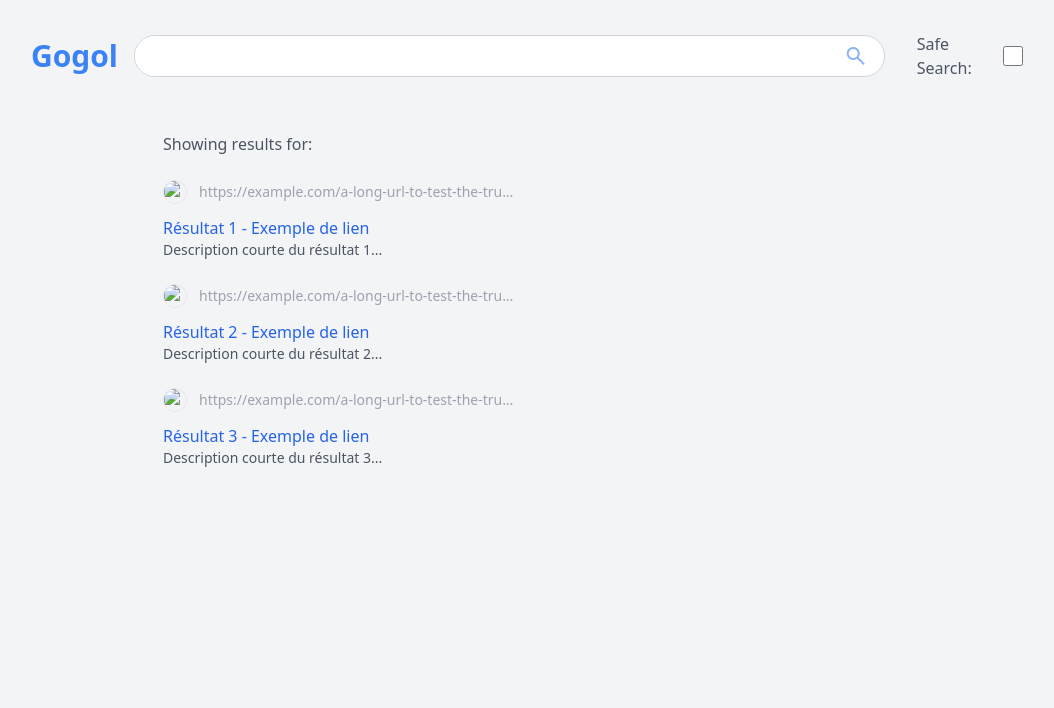
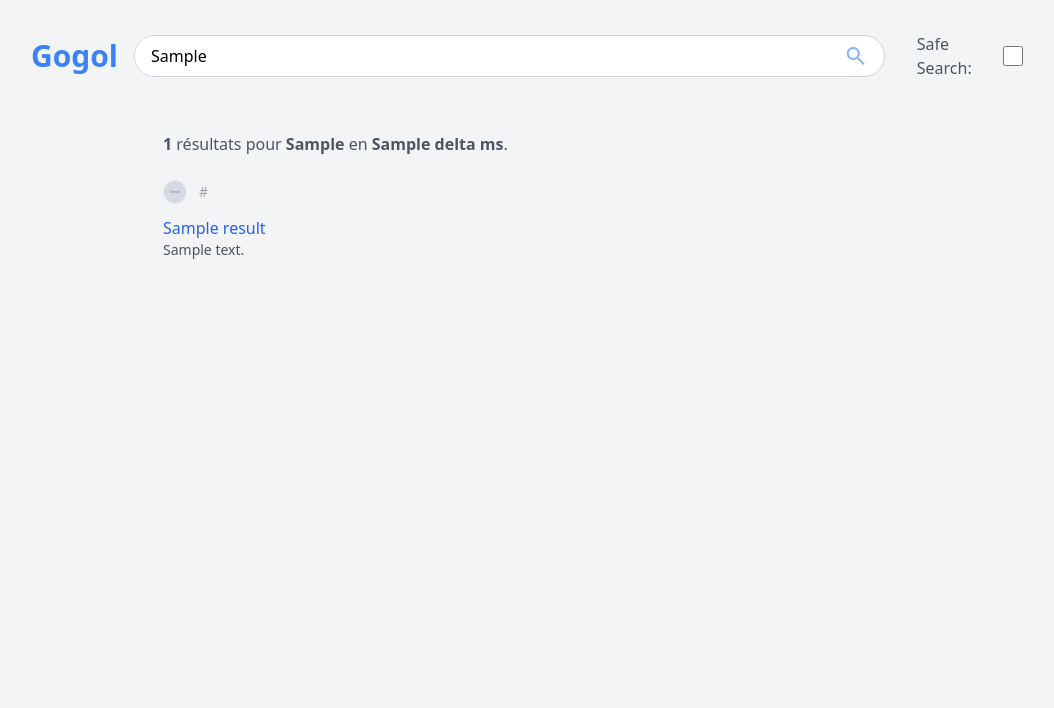
Before and after one commit to GogolSearch/gogol-server, a Flask app: template templates/search/search.html in a window 1280 px wide. Shown: the top 708 px of the page, without its empty margins (113-1167 px from the left). Run offline with Flask 3, Linux system fonts and the light colour scheme; the template is opened without the code that fills it: most values are stand-ins (such as "Sample title", 1, 10 or a date in 2020); grey boxes marked "Sample" are stand-in pictures; parts of the project's set-up code (start-up, migrations or seed data) failed here and were passed over; some libraries are stand-ins or nearby versions.

Commit message:
feat: ajout de la page search

```diff
--- a/templates/search/search.html
+++ b/templates/search/search.html
@@ -34,6 +34,7 @@
                         onfocus="searchBarFocusHandler(event)"
                         oninput="debouncedSearch(event)"
                         onkeydown="handleEnterKey(event)"
+                        value="{{cleaned_query}}"
                 >
                 <!-- Clear input icon -->
                 <button onclick="clearInput()" id="clear-icon" class="hidden">
@@ -68,50 +69,30 @@
 
 <!-- Search Results with padding adjustment -->
 <div id="search-results" class="mt-8 px-4 sm:px-5 max-w-3xl mx-auto">
-    <p class="text-gray-600">Showing results for: <strong id="query-display"></strong></p>
-    <ul id="results-list" class="mt-6 space-y-6"> <!-- Increased spacing between results -->
-        <li class="space-y-3"> <!-- Increased space within each result -->
+    <p class="text-gray-600"><strong>{{results |count}}</strong> résultats pour <strong id="query-display">{{cleaned_query}}</strong> en <strong>{{delta}} ms</strong>.</p>
+    <ul id="results-list" class="mt-6 space-y-6">
+        {% for result in results %}
+        <li class="space-y-3">
             <!-- Icon and URL above the title and description -->
             <div class="flex items-center space-x-3">
-                <!-- Custom Icon for the result (replace with actual image URL) -->
-                <img src="https://en.wikipedia.org/favicon.ico" alt="Result Icon" class="w-6 h-6 border-thin border rounded-full"> <!-- Adjust size of icon -->
-                <!-- Non-clickable URL for the result in gray and smaller, with truncation -->
-                <span class="text-gray-400 text-sm max-w-xs truncate" title="https://example.com/a-long-url-to-test-the-truncation-effect-when-the-url-is-too-long-to-fit-in-the-available-space">https://example.com/a-long-url-to-test-the-truncation-effect-when-the-url-is-too-long-to-fit-in-the-available-space</span>
+                <!-- Custom Icon for the result with fallback to white circle using if-else -->
+                {% if result.icon %}
+                <img src="{{ result.icon }}" alt="" class="w-6 h-6 border-thin border rounded-full" onerror="this.onerror=null;this.style.background='white';this.src='';">
+                {% else %}
+                <div class="w-6 h-6 border-thin border rounded-full bg-white"></div>
+                {% endif %}
+                <!-- Non-clickable URL with truncation -->
+                <span class="text-gray-400 text-sm max-w-xs truncate" title="{{ result.url }}">{{ result.url }}</span>
             </div>
             <!-- Title and Description below -->
             <div class="flex flex-col">
-                <a href="#" class="text-blue-600 hover:underline text-base font-medium">Résultat 1 - Exemple de lien</a> <!-- Larger title -->
-                <p class="text-gray-600 text-sm line-clamp-2">Description courte du résultat 1...</p> <!-- Adjusted description size -->
+                <a href="{{ result.url }}" class="text-blue-600 hover:underline text-base font-medium">{{ result.title
+                    or 'Titre indisponible'}}</a>
+                <p class="text-gray-600 text-sm line-clamp-2">{{ result.description or 'Description indisponible'}}</p>
             </div>
         </li>
-        <li class="space-y-3">
-            <!-- Icon and URL above the title and description -->
-            <div class="flex items-center space-x-3">
-                <!-- Custom Icon for the result (replace with actual image URL) -->
-                <img src="https://en.wikipedia.org/favicon.ico" alt="Result Icon" class="w-6 h-6 border-thin border rounded-full"> <!-- Adjust size of icon -->
-                <!-- Non-clickable URL for the result in gray and smaller, with truncation -->
-                <span class="text-gray-400 text-sm max-w-xs truncate" title="https://example.com/a-long-url-to-test-the-truncation-effect-when-the-url-is-too-long-to-fit-in-the-available-space">https://example.com/a-long-url-to-test-the-truncation-effect-when-the-url-is-too-long-to-fit-in-the-available-space</span>
-            </div>
-            <!-- Title and Description below -->
-            <div class="flex flex-col">
-                <a href="#" class="text-blue-600 hover:underline text-base font-medium">Résultat 2 - Exemple de lien</a> <!-- Larger title -->
-                <p class="text-gray-600 text-sm line-clamp-2">Description courte du résultat 2...</p> <!-- Adjusted description size -->
-            </div>
-        </li>
-        <li class="space-y-3">
-            <!-- Icon and URL above the title and description -->
-            <div class="flex items-center space-x-3">
-                <!-- Custom Icon for the result (replace with actual image URL) -->
-                <img src="https://en.wikipedia.org/favicon.ico" alt="Result Icon" class="w-6 h-6 border-thin border rounded-full"> <!-- Adjust size of icon -->
-                <!-- Non-clickable URL for the result in gray and smaller, with truncation -->
-                <span class="text-gray-400 text-sm max-w-xs truncate" title="https://example.com/a-long-url-to-test-the-truncation-effect-when-the-url-is-too-long-to-fit-in-the-available-space">https://example.com/a-long-url-to-test-the-truncation-effect-when-the-url-is-too-long-to-fit-in-the-available-space</span>
-            </div>
-            <!-- Title and Description below -->
-            <div class="flex flex-col">
-                <a href="#" class="text-blue-600 hover:underline text-base font-medium">Résultat 3 - Exemple de lien</a> <!-- Larger title -->
-                <p class="text-gray-600 text-sm line-clamp-2">Description courte du résultat 3...</p> <!-- Adjusted description size -->
-            </div>
-        </li>
+        {% endfor %}
+
     </ul>
 </div>
 
```
Also changed, not shown: blueprints/search.py (+11 -3 lines), implementations/backend.py (+9 -6 lines), implementations/repository.py (+13 -0 lines).
